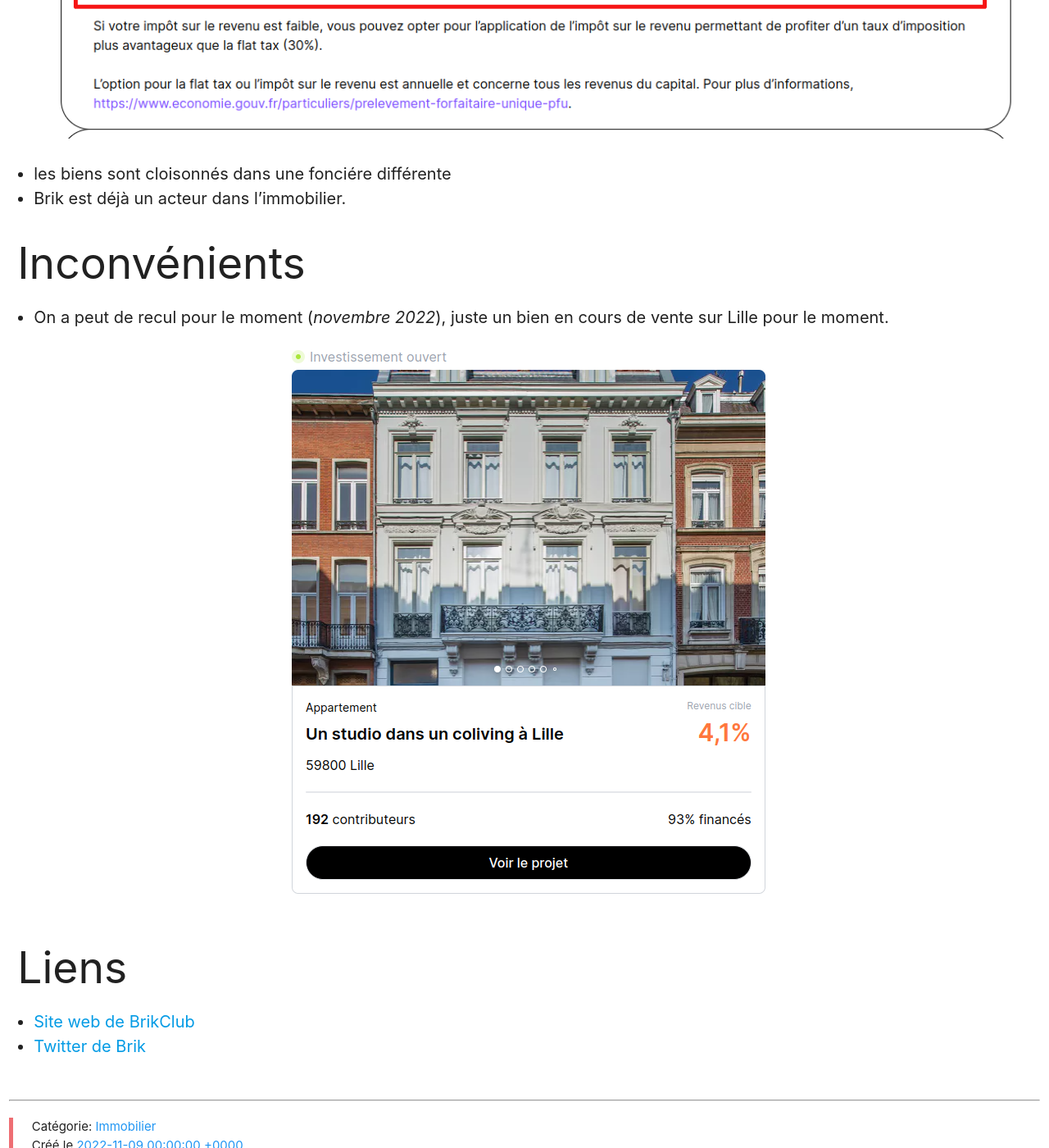
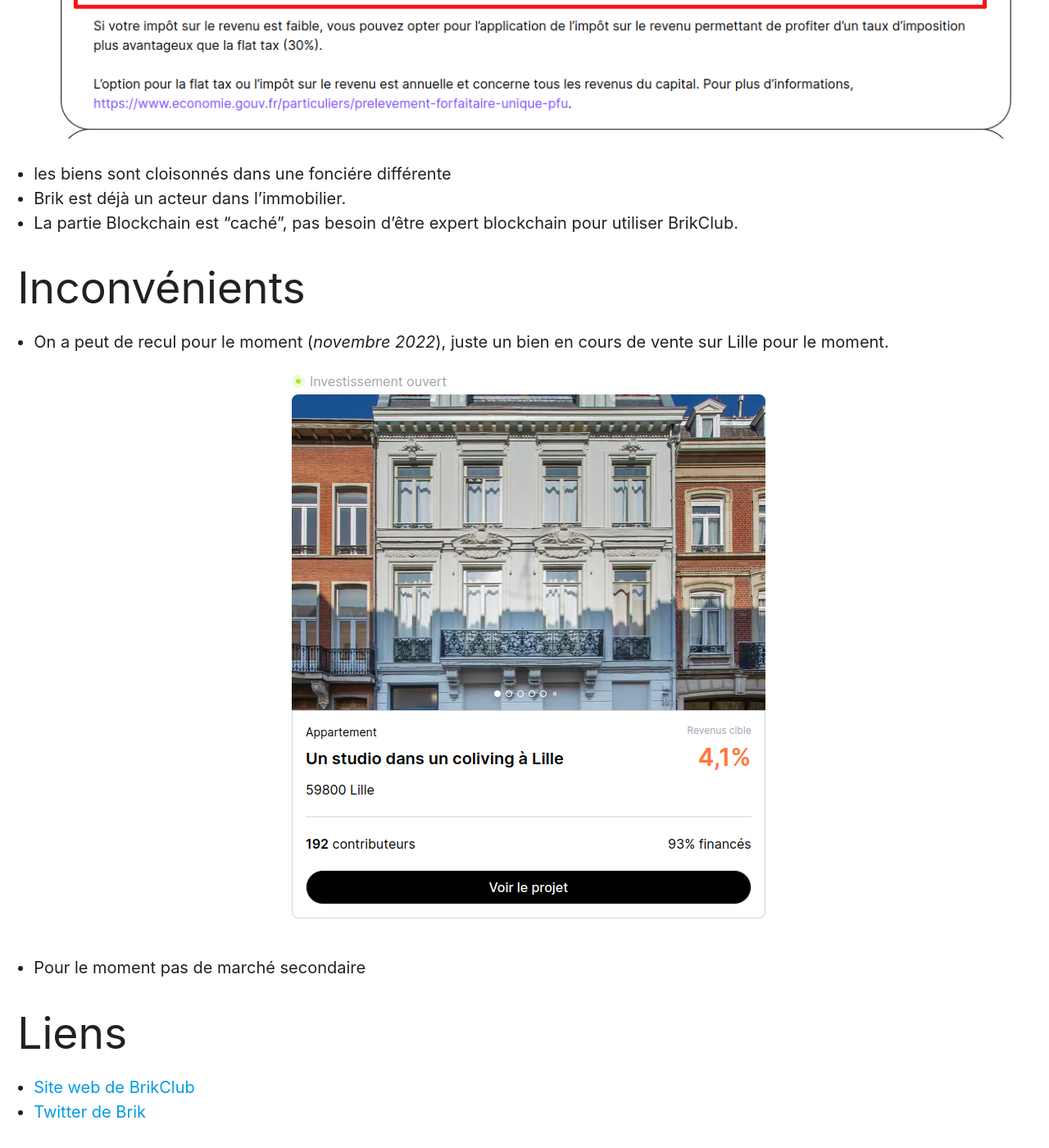
Before and after one commit to minus78/minus78.github.io, a Jekyll site: the page built from _posts/2022-11-09-BrikClub.markdown, in a window 1280 px wide and 1400 px high, scrolled down 1314 px. Shown: the whole window at 82% size. Built offline with Jekyll 4.4.1, drawn with Linux system fonts in a browser that asks for light colours.

Commit message:
update BrikClub

```diff
--- a/_posts/2022-11-09-BrikClub.markdown
+++ b/_posts/2022-11-09-BrikClub.markdown
@@ -42,6 +42,7 @@ flowchart LR
 
 - les biens sont cloisonnés dans une fonciére différente
 - Brik est déjà un acteur dans l'immobilier.
+- La partie Blockchain est "caché", pas besoin d'être expert blockchain pour utiliser BrikClub.
 
 ## Inconvénients
 
@@ -52,6 +53,8 @@ flowchart LR
     </div>
 </div>
 
+- Pour le moment pas de marché secondaire
+
 ## Liens
 
 - [Site web de BrikClub](https://www.brik.com/invite/aSD3Pt)
```
